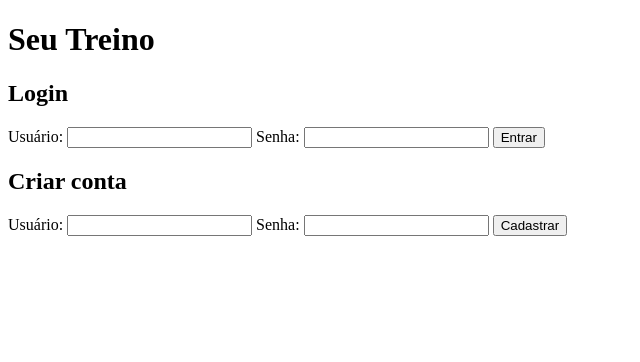
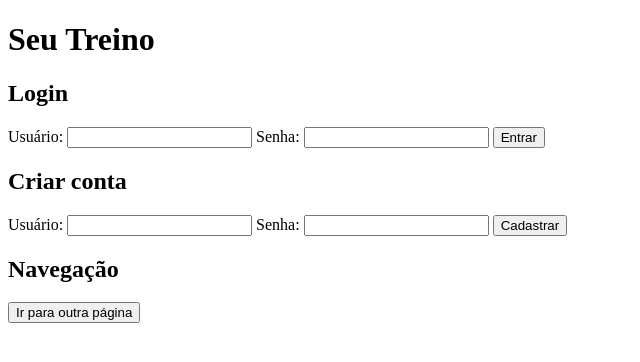
Before and after one commit to JottaBack/Seu-Treino-1.0, a Flask app: page / in a window 1280 px wide. Shown: the top 362 px of the page, without its empty margins (0-640 px from the left). Run offline with Flask 3, Linux system fonts and the light colour scheme.

Commit message:
Auto-save: 2026-10-21 14:45:48
Co-authored-by: Copilot <223556219+Copilot@users.noreply.github.com>

```diff
--- a/templates/inicio.html
+++ b/templates/inicio.html
@@ -7,7 +7,9 @@
 </head>
 <body>
     <h1>Seu Treino</h1>
-    <h2>Login</h2>
+
+    <section aria-labelledby="titulo-login">
+        <h2 id="titulo-login">Login</h2>
 
         {% for mensagem in get_flashed_messages() %}
             <p>{{ mensagem }}</p>
@@ -22,8 +24,11 @@
 
             <button type="submit">Entrar</button>
         </form>
+    </section>
 
-    <h2>Criar conta</h2>
+    <section aria-labelledby="titulo-cadastro">
+        <h2 id="titulo-cadastro">Criar conta</h2>
+
         <form method="post" action="{{ url_for('cadastrar') }}">
             <label for="novo-usuario">Usuário:</label>
             <input id="novo-usuario" name="usuario" autocomplete="username" required>
@@ -33,5 +38,13 @@
 
             <button type="submit">Cadastrar</button>
         </form>
+    </section>
+
+    <section aria-labelledby="titulo-navegacao">
+        <h2 id="titulo-navegacao">Navegação</h2>
+        <form action="{{ url_for('pagina2') }}" method="get">
+            <button type="submit">Ir para outra página</button>
+        </form>
+    </section>
 </body>
 </html>
--- a/templates/pagina2.html
+++ b/templates/pagina2.html
@@ -6,7 +6,11 @@
     <title>Seu Treino - Bem-vindo</title>
 </head>
 <body>
-    <h1>Bem-vindo à segunda página, {{ usuario }}!</h1>
+    <h1>Você está na segunda página!</h1>
+    <p>Bem-vindo, {{ usuario }}!</p>
+
+    <a href="{{ url_for('inicio') }}">Voltar para o início</a>
+
     <form method="post" action="{{ url_for('sair') }}">
         <button type="submit">Sair</button>
     </form>
```
Lines whose indentation alone changed are shown as unchanged.
